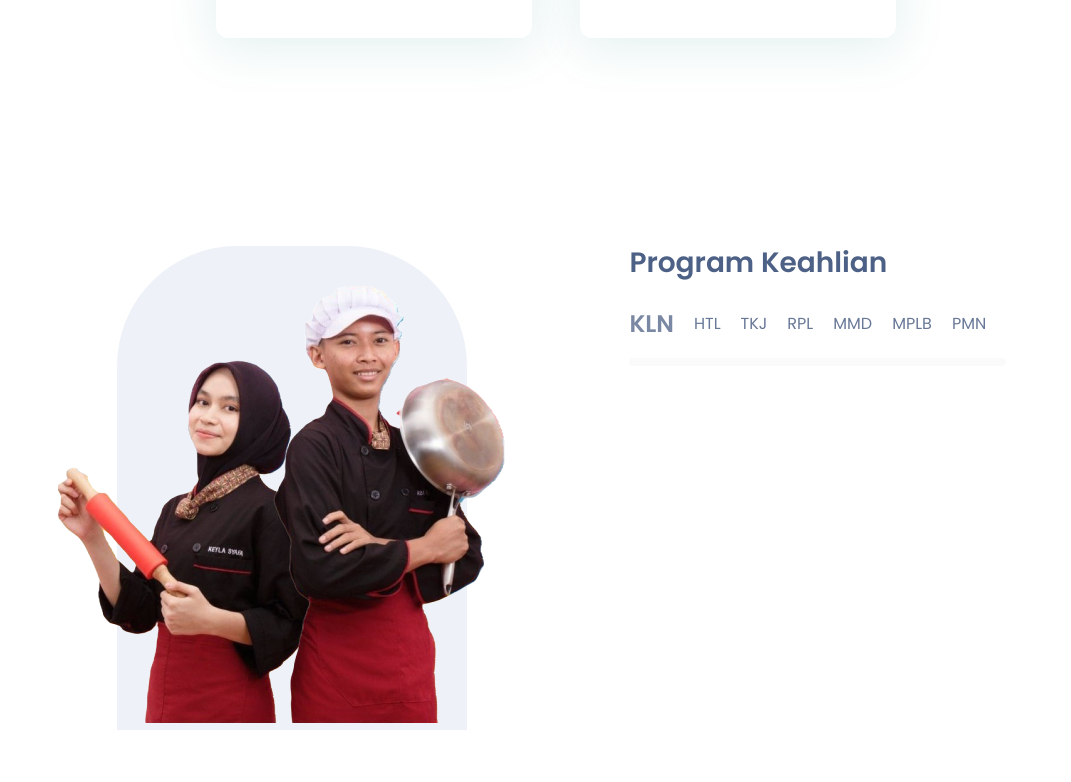
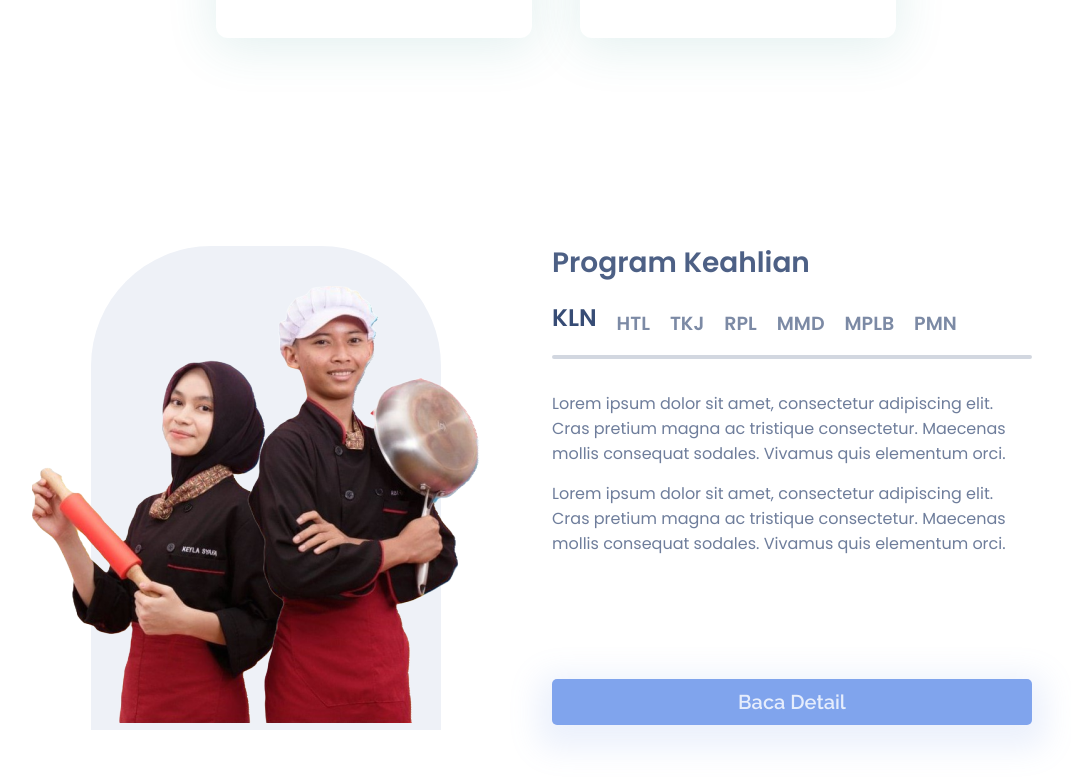
Before and after one commit to SirAsari/webSMK, a Vue app in the folder webWikrama/webWikrama/: page / in a window 1280 px wide. Shown: the part 2067-2849 px from the top of the page, without its empty margins (84-1155 px from the left). Built offline with nearby package versions, Linux system fonts and the light colour scheme.

Commit message:
minor changes

```diff
--- a/webWikrama/webWikrama/src/components/sections/Section1.vue
+++ b/webWikrama/webWikrama/src/components/sections/Section1.vue
@@ -76,9 +76,9 @@ export default {
 }
 
 .visi-text hr, .misi-text hr {
-    margin-top: 13px;
     margin-left: 12px;
     width: 500px;
+    border: 2px solid rgba(33, 56, 102, 0.80);
 }
 .visi-text h5, .misi-text h5{
     font-family: 'Poppins';
--- a/webWikrama/webWikrama/src/components/sections/Section3.vue
+++ b/webWikrama/webWikrama/src/components/sections/Section3.vue
@@ -18,6 +18,21 @@
                 </p>
             </div>
             <hr>
+            <div class="description-text">
+              <div class="first-row">
+                <p>Lorem ipsum dolor sit amet, consectetur adipiscing elit.
+                   Cras pretium magna ac tristique consectetur. Maecenas mollis
+                   consequat sodales. Vivamus quis elementum orci.
+                </p>
+              </div>
+              <div class="second-row">
+                <p>Lorem ipsum dolor sit amet, consectetur adipiscing elit.
+                   Cras pretium magna ac tristique consectetur. Maecenas mollis
+                   consequat sodales. Vivamus quis elementum orci.
+                </p>
+              </div>
+            </div>
+            <button class="left-corner-button">Baca Detail</button>
         </div>
     </div>
 </template>
@@ -61,10 +76,19 @@ export default {
         this.currentIndex = 1; // Corresponding index for 'HTL' slide
         break;
       case 2:
+        this.currentIndex = 2; // Corresponding index for 'TKJ' slides
+        break;
       case 3:
+        this.currentIndex = 3; // Corresponding index for 'TKJ' slides
+        break;
       case 4:
+        this.currentIndex = 4; // Corresponding index for 'TKJ' slides
+        break;
       case 5:
-        this.currentIndex = 2; // Corresponding index for 'TKJ' slides
+        this.currentIndex = 5; // Corresponding index for 'TKJ' slides
+        break;
+      case 5:
+        this.currentIndex = 5; // Corresponding index for 'TKJ' slides
         break;
       default:
         this.currentIndex = 6; // Corresponding index for 'PMN' slide
@@ -83,13 +107,19 @@ export default {
         this.currentIndex = 1; // Corresponding index for 'HTL' slide
         break;
       case 2:
-      case 3:
-      case 4:
-      case 5:
         this.currentIndex = 2; // Corresponding index for 'TKJ' slides
         break;
+      case 3:
+        this.currentIndex = 3; // Corresponding index for 'TKJ' slides
+        break;
+      case 4:
+        this.currentIndex = 4; // Corresponding index for 'TKJ' slides
+        break;
+      case 5:
+        his.currentIndex = 5; // Corresponding index for 'TKJ' slides
+        break;
       default:
-        this.currentIndex = 6; // Corresponding index for 'PMN' slide
+        this.currentIndex = 0; // Corresponding index for 'PMN' slide
         break;
     }
   },
@@ -151,6 +181,7 @@ img {
     justify-content: space-around;
     margin-top: 13rem;
     margin-bottom: 10rem;
+    height:fit-content;
 }
 
 .carousel-wrapper {
@@ -192,6 +223,9 @@ img {
 }
 
 .flex-right-container {
+  display: flex;
+  flex-direction: column;
+    width: 30rem;
     margin-right: 4rem;
 }
 
@@ -202,21 +236,28 @@ img {
 }
 
 .sub-title {
-    margin-top: 2rem;
-    display: flex;
-    max-height: 30px;
+  margin-top: 1.3rem;
+  display: flex;
+  max-height: 60px; /* Set a fixed max-height */
+  flex-wrap: wrap; /* Allow the text to wrap within the fixed height */
+  overflow: hidden; /* Hide overflow text beyond the fixed height */
 }
 
 .text {
+  font-weight: 600;
   font-family: 'Poppins';
   margin-right: 20px; /* Adjust spacing between texts */
-  transition: font-size 0.5s ease, margin-top 0.5s ease; /* Apply a smooth transition */
-  color: rgba(33, 56, 102, 0.678);
+  transition: font-size 0.5s ease,
+  margin-top 0.5s ease; /* Apply a smooth transition */
+  color: rgba(33, 56, 102, 0.588);
   margin-top: 0; /* Initially set margin-top to 0 */
+  flex-shrink: 0; /* Prevent text from shrinking to fit */
+  line-height: 30px; /* Set line height for the text */
+  font-size: 19px;
 }
 
 .big {
-  color: rgba(33, 56, 102, 0.601);
+  color: rgba(33, 56, 102, 0.9);
   font-size: 24px; /* Bigger font size for active text */
   font-family: Poppins;
   font-weight: 600;
@@ -224,11 +265,46 @@ img {
 }
 
 hr {
-    border: 4.5px solid #EBEBEB;;
+    border: 2.4px solid rgba(33, 56, 102, 0.80);
      border-radius: 5px;
 }
 
 p {
     margin-bottom: 0;
 }
+
+.description-text {
+  padding-top: 1rem;
+}
+
+.description-text p {
+  color: rgba(33, 56, 102, 0.65);
+  font-family: Poppins;
+  font-size: 16px;
+  font-style: normal;
+  font-weight: 400;
+  line-height: normal;
+}
+.second-row p {
+  margin-top: 15px;
+}
+
+.left-corner-button {
+  top: 10px;
+  left: 10px;
+  color: rgba(255, 255, 255, 0.8);
+  border: none;
+  padding: 8px 16px;
+  font-size: 16px;
+  cursor: pointer;
+  border-radius: 5px;
+  background: #80A4ED;
+  box-shadow: 0px 10px 30.1px 14px rgba(128, 164, 237, 0.15);
+  margin-top: auto;
+  margin-bottom: 5px;
+  font-weight: 600;
+  font-size: 20px;
+  font-family: 'Raleway';
+}
+
 </style>
```
Also changed, not shown: webWikrama/webWikrama/src/components/MainComponent.vue (line endings or trailing spaces).
